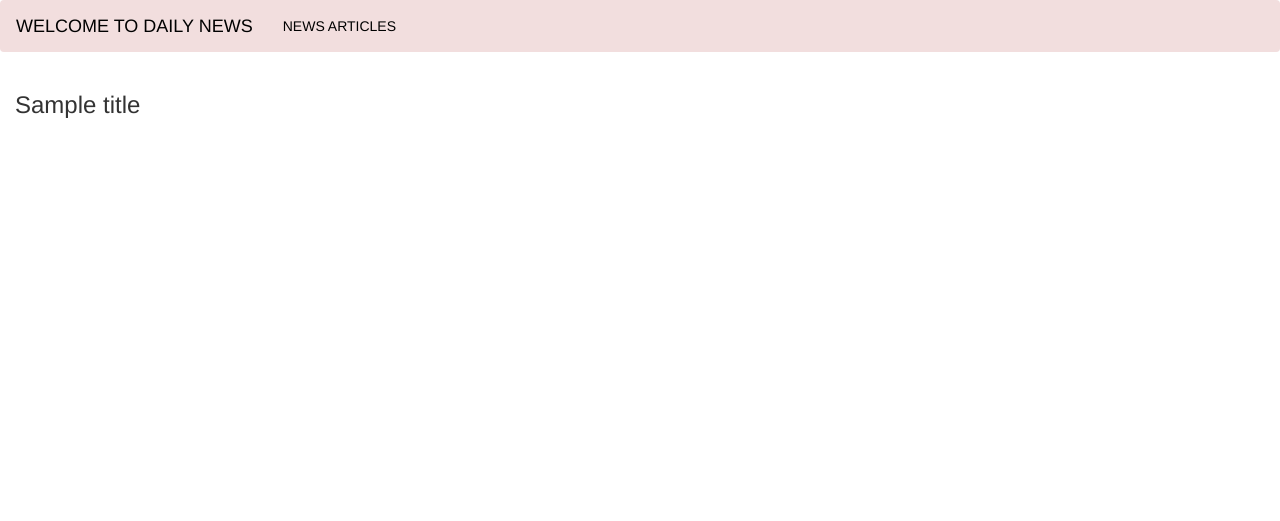
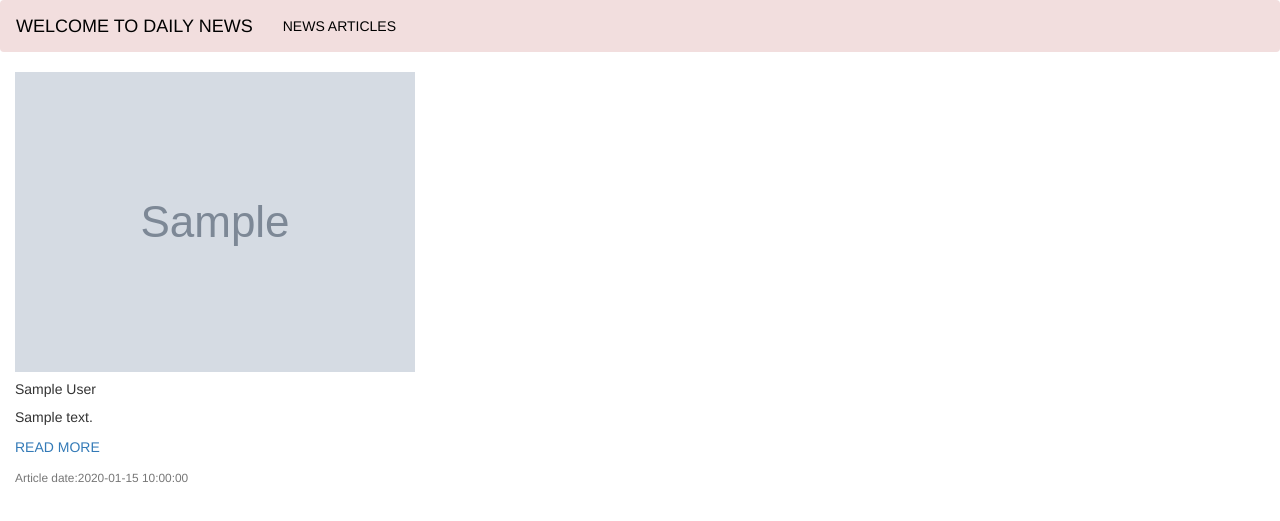
Before and after one commit to Binamin-hussein100/News-api, a Flask app: template app/templates/articles.html in a window 1280 px wide. Shown: the top 521 px of the page. Run offline with Flask 2, Linux system fonts and the light colour scheme; the template is opened without the code that fills it: most values are stand-ins (such as "Sample title", 1, 10 or a date in 2020); grey boxes marked "Sample" are stand-in pictures; some libraries are stand-ins or nearby versions.

Commit message:
updated articles.html

```diff
--- a/app/main/views.py
+++ b/app/main/views.py
@@ -16,6 +16,6 @@ def article(id):
 
 
     Articles = get_article(id)
-    title = "binamin"
+
 
     return render_template('articles.html', Articles = Articles)
--- a/app/templates/articles.html
+++ b/app/templates/articles.html
@@ -1,8 +1,22 @@
 {% extends 'base.html'%}
 {% block content %}
     <div class="container-fluid">
-        {% for news in Article %}
-           <h3>{{Articles[0].title['title']}}</h3>
+        {% for news in Articles %}
+            <div>
+                <div class="card">
+                    <img class="card" src="{{Articles.image}}" alt="Card image cap" size="100px180">
+                    <div class="card-body">
+                        <h5 class="card-title">{{Articles.author}}</h5>
+                        <p class="card-text">{{Articles.description}}</p>
+                        <a href="{{article.url}}">
+                            <p class="card-text">READ MORE</p>
+                        </a>
+                    </div>
+                    <div class="card-footer">
+                        <small class="text-muted">Article date:{{Articles.time}}</small>
+                    </div>
+                </div>
+            </div>
         {% endfor %}
     </div>
 {% endblock %}
```
